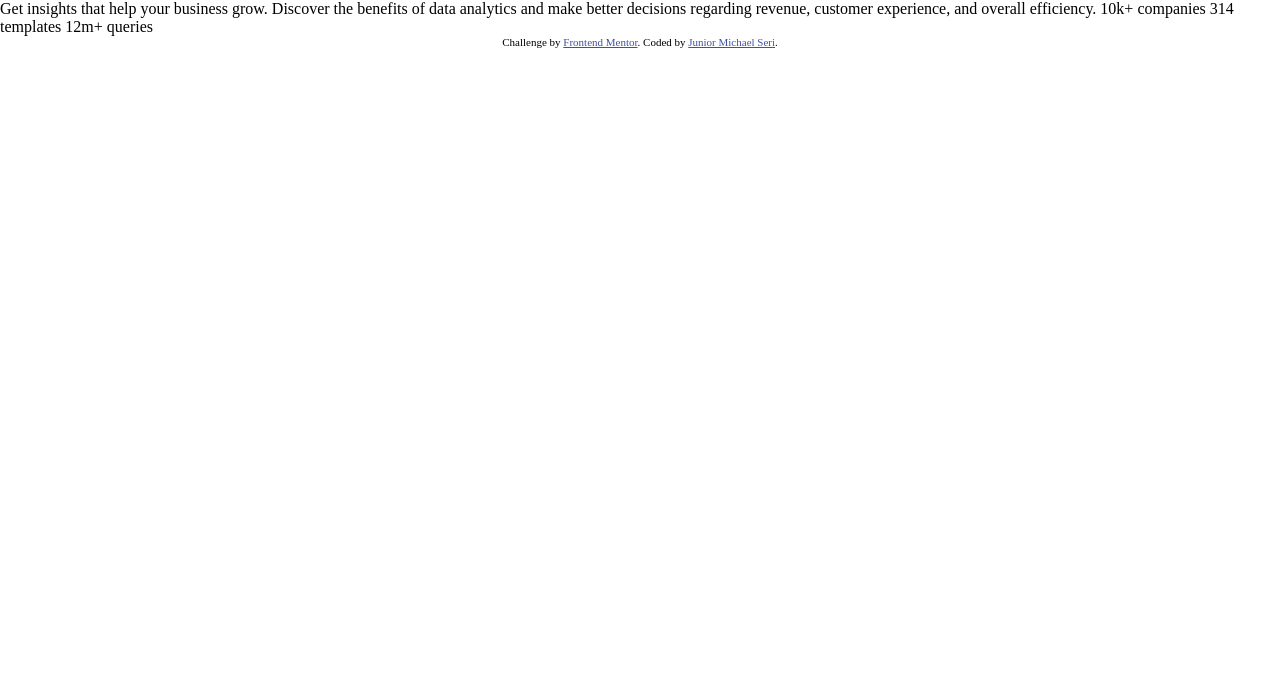
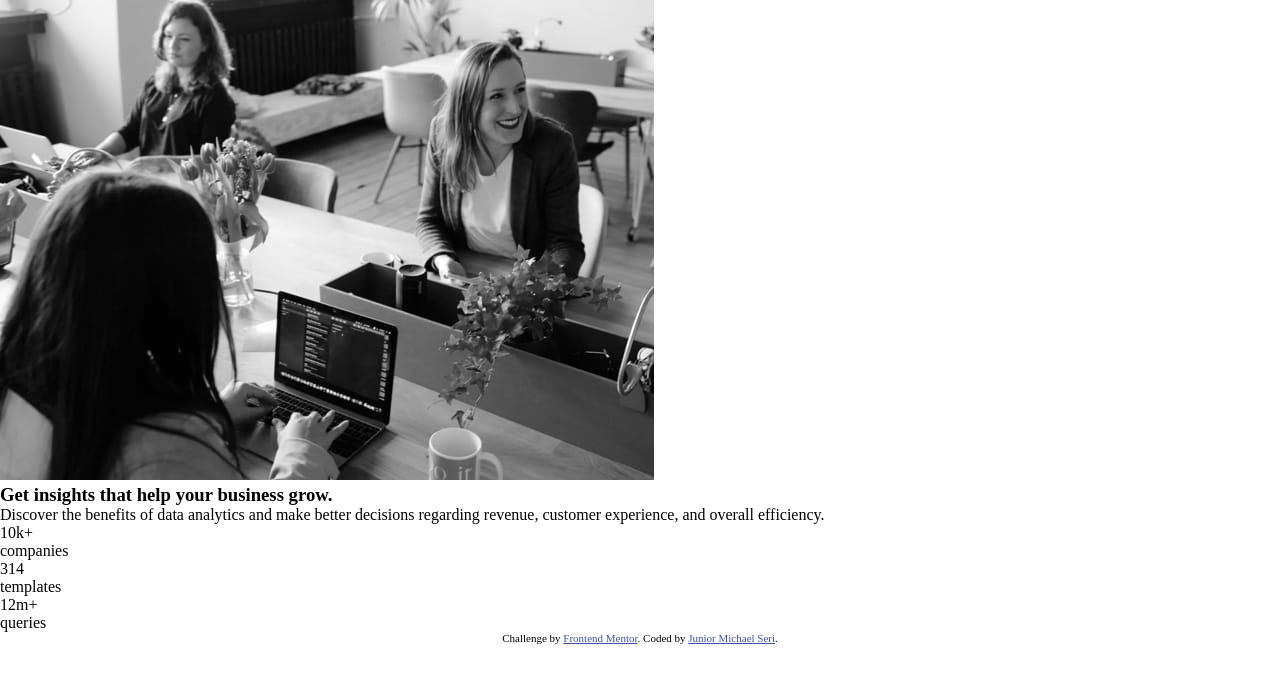
Before and after one commit to jmichaelseri/Stats-preview-card-component, a plain HTML site: page index.html in a window 1280 px wide. Drawn offline with Linux system fonts and the light colour scheme.

Commit message:
built main html structure

```diff
--- a/index.html
+++ b/index.html
@@ -9,18 +9,33 @@
 </head>
 <body>
 
-  Get insights that help your business grow.
+  <main>
 
-  Discover the benefits of data analytics and make better decisions regarding revenue, customer
-  experience, and overall efficiency.
+    <article>
+      <img src="./images/image-header-mobile.jpg" alt="Women coding" class="image">
+      <section class="main__desc">
+        <h1 class="title">Get <span class="title__highlight">insights</span> that help your business grow.</h1>
 
-  10k+ companies
-  314 templates
-  12m+ queries
+        <p class="text">
+          Discover the benefits of data analytics and make better decisions regarding revenue, customer
+          experience, and overall efficiency.
+        </p>
+      </section>
+      <section class="stat__section">
+        <p class="text__stat">10k+</p>
+        <p class="text__stat-desc">companies</p>
+        <p class="text__stat">314</p>
+        <p class="text__stat-desc">templates</p>
+        <p class="text__stat">12m+</p>
+        <p class="text__stat-desc">queries</p>
+      </section>
+      <div class="attribution">
+        Challenge by <a href="https://www.frontendmentor.io?ref=challenge" target="_blank">Frontend Mentor</a>.
+        Coded by <a href="#">Junior Michael Seri</a>.
+      </div>
+    </article>
 
-  <div class="attribution">
-    Challenge by <a href="https://www.frontendmentor.io?ref=challenge" target="_blank">Frontend Mentor</a>.
-    Coded by <a href="#">Junior Michael Seri</a>.
-  </div>
+  </main>
+
 </body>
 </html>
```
